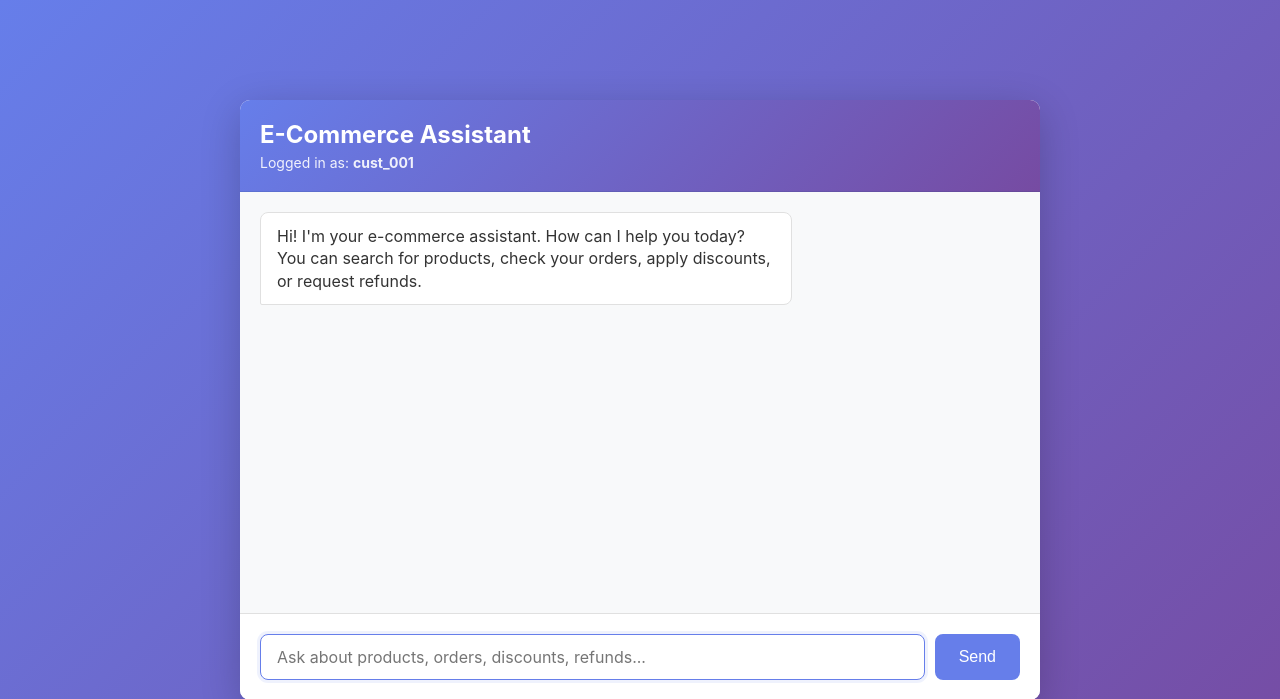
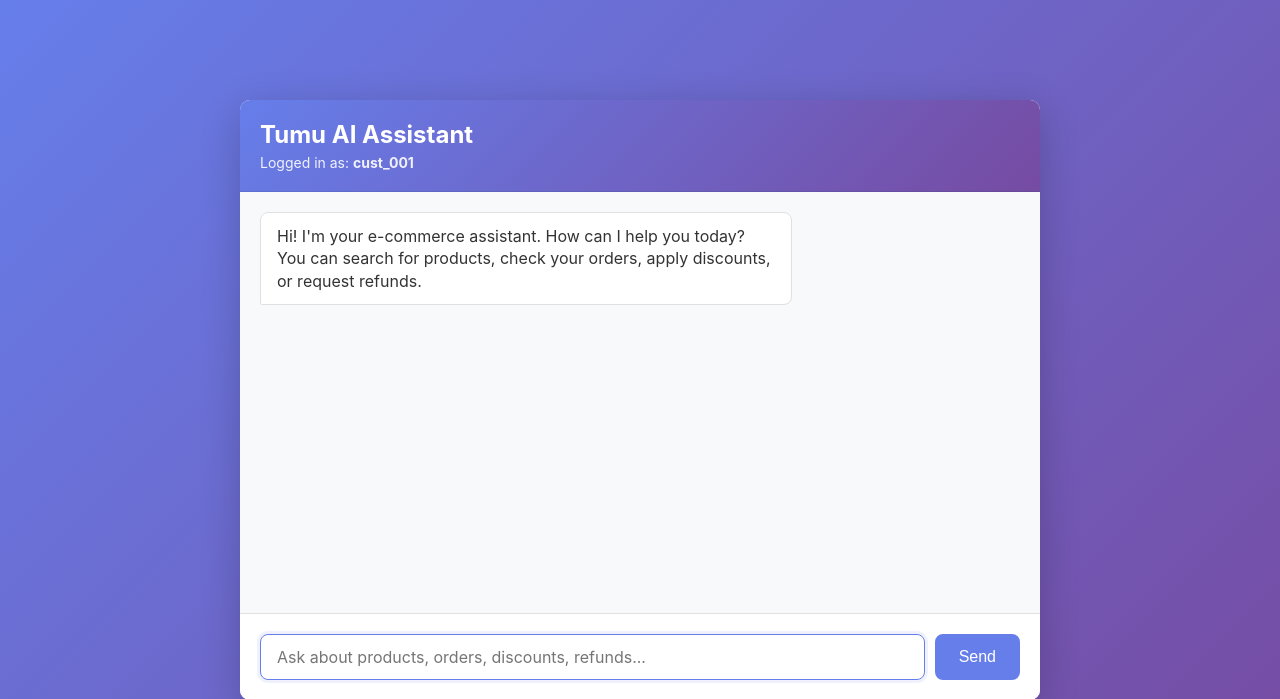
Before and after one commit to superluminar-io/elbsides-workshop, a Flask app: page / in a window 1280 px wide. Shown: the top 699 px of the page. Run offline with Flask 2, Linux system fonts and the light colour scheme.

Commit message:
shop name change

```diff
--- a/templates/index.html
+++ b/templates/index.html
@@ -199,7 +199,7 @@
 <body>
     <div class="container">
         <div class="header">
-            <h1>E-Commerce Assistant</h1>
+            <h1>Tumu AI Assistant</h1>
             <p>Logged in as: <strong>{{ actor_customer_id }}</strong></p>
         </div>
 
```
